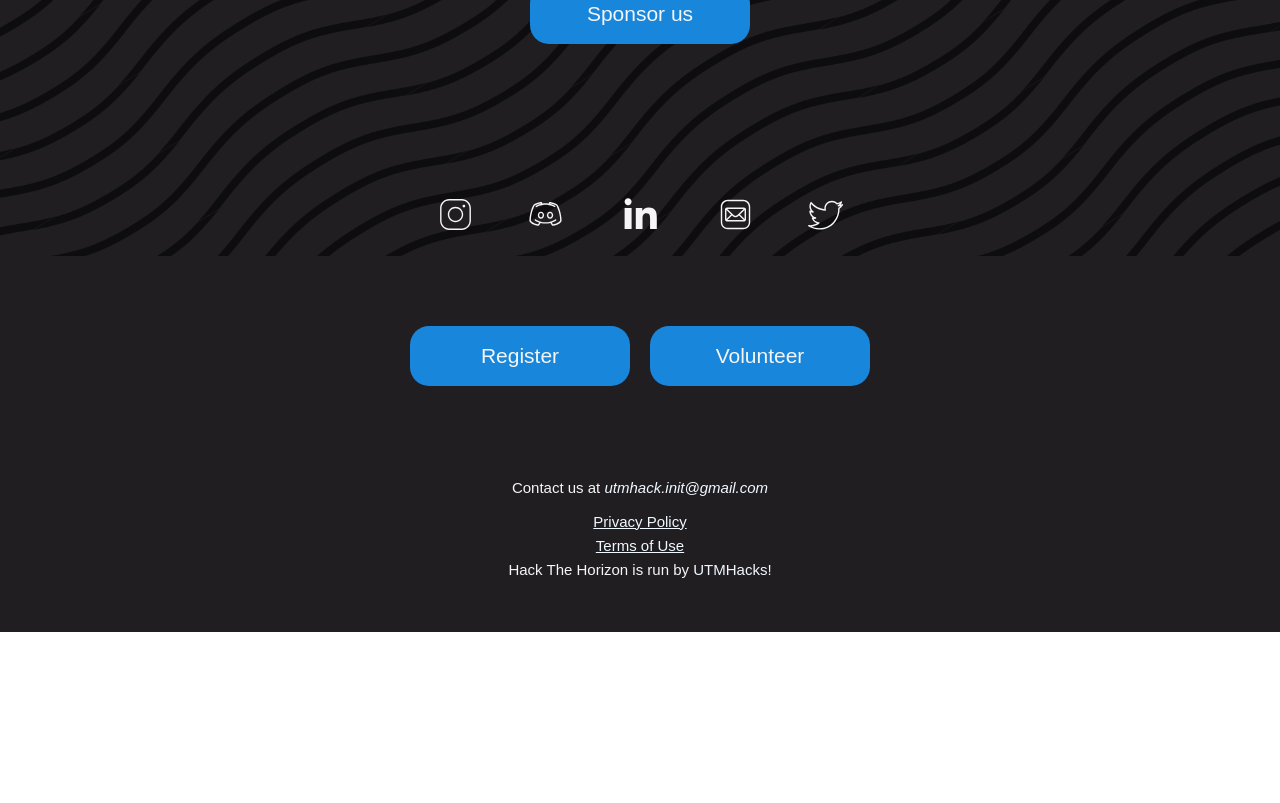
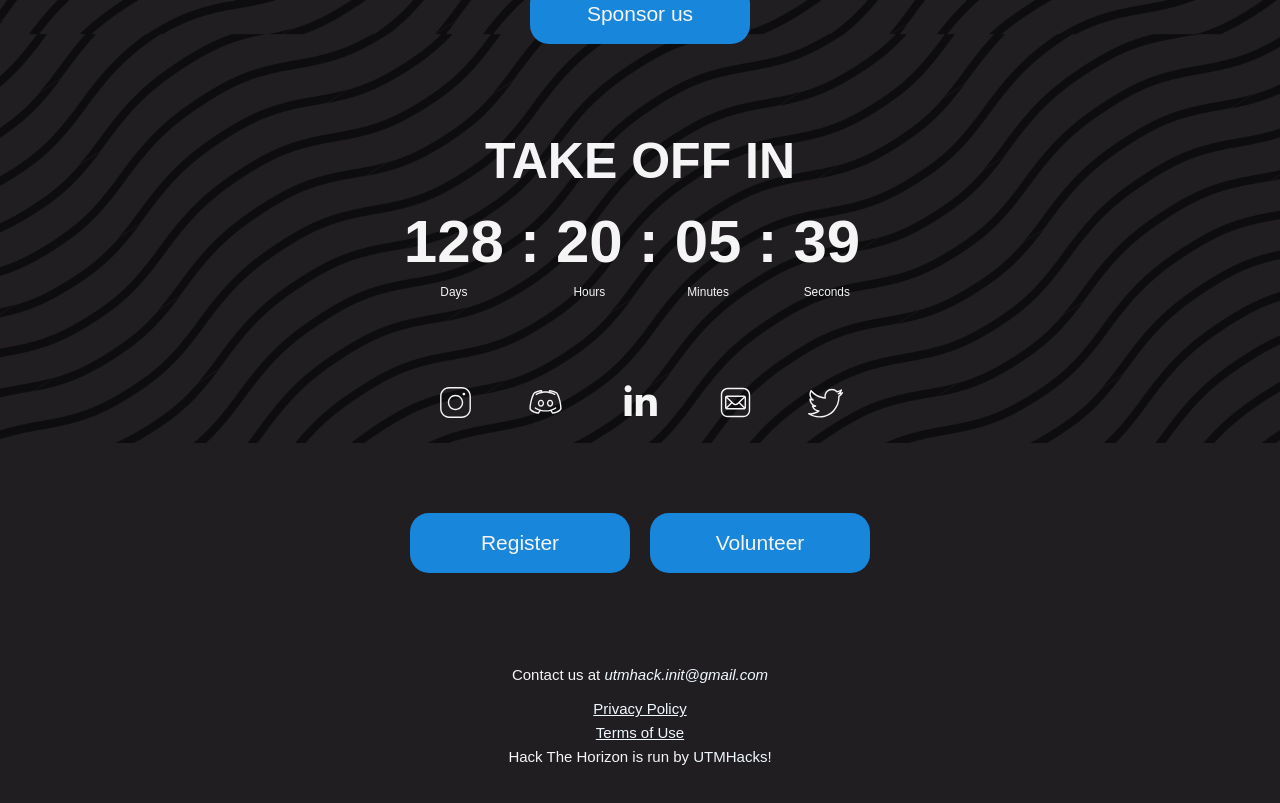
Before and after one commit to Franco-Aparicio/Hack-the-Horizon-Website, a React (Create React App) app: page / in a window 1280 px wide. Shown: the part 2320-3123 px from the top of the page. Before the commit the page ends 2952 px from the top, so only its background shows below. Built offline with nearby package versions, Linux system fonts and the light colour scheme; a web font is replaced by a local one.

Commit message:
added countdown functionality

```diff
--- /dev/null
+++ b/src/components/Countdown.js
@@ -0,0 +1,81 @@
+import {useState, useEffect} from 'react';
+import './countdown.css';
+
+export default function Countdown() {
+  const [countdownDate, setCountdownDate] = useState(
+    new Date('12/25/2023').getTime()
+  );
+  const [state, setState] = useState({
+    days: 0,
+    hours: 0,
+    minutes: 0,
+    seconds: 0
+  });
+
+  useEffect(() => {
+    setInterval(() => setNewTime(), 1000);
+  }, []);
+
+  const setNewTime = () => {
+    if (countdownDate) {
+      const currentTime = new Date().getTime();
+
+      const distanceToDate = countdownDate - currentTime;
+
+      let days = Math.floor(distanceToDate / (1000 * 60 * 60 * 24));
+      let hours = Math.floor(
+        (distanceToDate % (1000 * 60 * 60 * 24)) / (1000 * 60 * 60)
+      );
+      let minutes = Math.floor(
+        (distanceToDate % (1000 * 60 * 60)) / (1000 * 60)
+      );
+      let seconds = Math.floor((distanceToDate % (1000 * 60)) / 1000);
+
+      const numbersToAddZeroTo = [1, 2, 3, 4, 5, 6, 7, 8, 9];
+
+      days = `${days}`;
+      if (numbersToAddZeroTo.includes(hours)) {
+        hours = `0${hours}`;
+      } else if (numbersToAddZeroTo.includes(minutes)) {
+        minutes = `0${minutes}`;
+      } else if (numbersToAddZeroTo.includes(seconds)) {
+        seconds = `0${seconds}`;
+      }
+
+      setState({days: days, hours: hours, minutes, seconds});
+    }
+  };
+
+  return (
+    <div>
+      <h1 className="countdown-header">TAKE OFF IN</h1>
+      <div className="countdown-wrapper">
+        <div className="time-section">
+          <div className="time">{state.days || '0'}</div>
+          <small className="time-text">Days</small>
+        </div>
+        <div className="time-section">
+          <div className="time">:</div>
+        </div>
+        <div className="time-section">
+          <div className="time">{state.hours || '00'}</div>
+          <small className="time-text">Hours</small>
+        </div>
+        <div className="time-section">
+          <div className="time">:</div>
+        </div>
+        <div className="time-section">
+          <div className="time">{state.minutes || '00'}</div>
+          <small className="time-text">Minutes</small>
+        </div>
+        <div className="time-section">
+          <div className="time">:</div>
+        </div>
+        <div className="time-section">
+          <div className="time">{state.seconds || '00'}</div>
+          <small className="time-text">Seconds</small>
+        </div>
+      </div>
+    </div>
+  );
+}
--- /dev/null
+++ b/src/components/countdown.css
@@ -0,0 +1,28 @@
+.countdown-header {
+    font-weight: bold;
+}
+
+.countdown-wrapper {
+    width: 100%;
+    display: flex;
+    justify-content: center;
+    margin: 0 -8px 0 -8px;
+}
+
+.time-section {
+    padding: 0px 8px;
+    display: flex;
+    flex-direction: column;
+    justify-content: flex-start;
+    align-items: center;
+}
+
+.time {
+    margin: 0;
+    font-size: 60px !important;
+    font-weight: 800 !important;
+}
+
+.small {
+    font-size: 18px !important;
+}
--- a/src/containers/Home/HomePage.jsx
+++ b/src/containers/Home/HomePage.jsx
@@ -27,6 +27,7 @@ import {
 } from '../../Module/General';
 import './about.css';
 import bgPattern from './assets/background-pattern.png';
+import Countdown from 'components/Countdown';
 
 const SponsorGroup = (props, index) => {
   return (
@@ -166,6 +167,7 @@ export default function HomePage() {
         {/*)}*/}
         {/*{JudgesInfo.map(TeamMembers)}*/}
         {/* ********Team ending here ***** */}
+        <Countdown />
       </Container>
       <Footer />
       <ScrollToTopButton />
```
